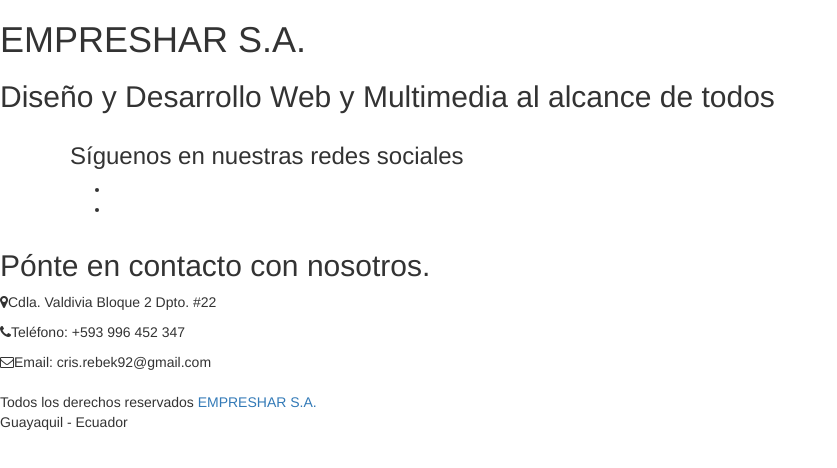
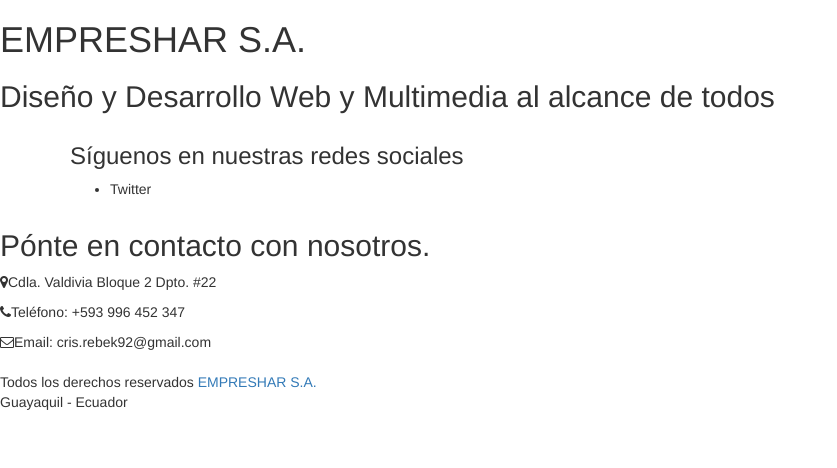
Before and after one commit to rebekris/empreshar, a plain HTML site: page index.html in a window 1280 px wide. Shown: the whole page, without its empty margins (0-837 px from the left). Drawn offline with nearby package versions, Linux system fonts and the light colour scheme; some packages are replaced by stand-ins of ours; a script that the page names is missing.

Commit message:
Update index.html

```diff
--- a/index.html
+++ b/index.html
@@ -43,8 +43,8 @@
 
 	<div id="socialIcons">
 		<ul>
-			<li><a href="http://www.twitter.com/rebekris" title="Twitter" class="twitterIcon"></a></li>
-			<li><a href="www.facebook.com/rebekristy" title="facebook" class="facebookIcon"></a></li>
+			<li><a href="http://www.twitter.com/rebekris" title="Twitter" class="twitterIcon"></a>Twitter</li>
+
 
 		</ul>
 	</div>
```
